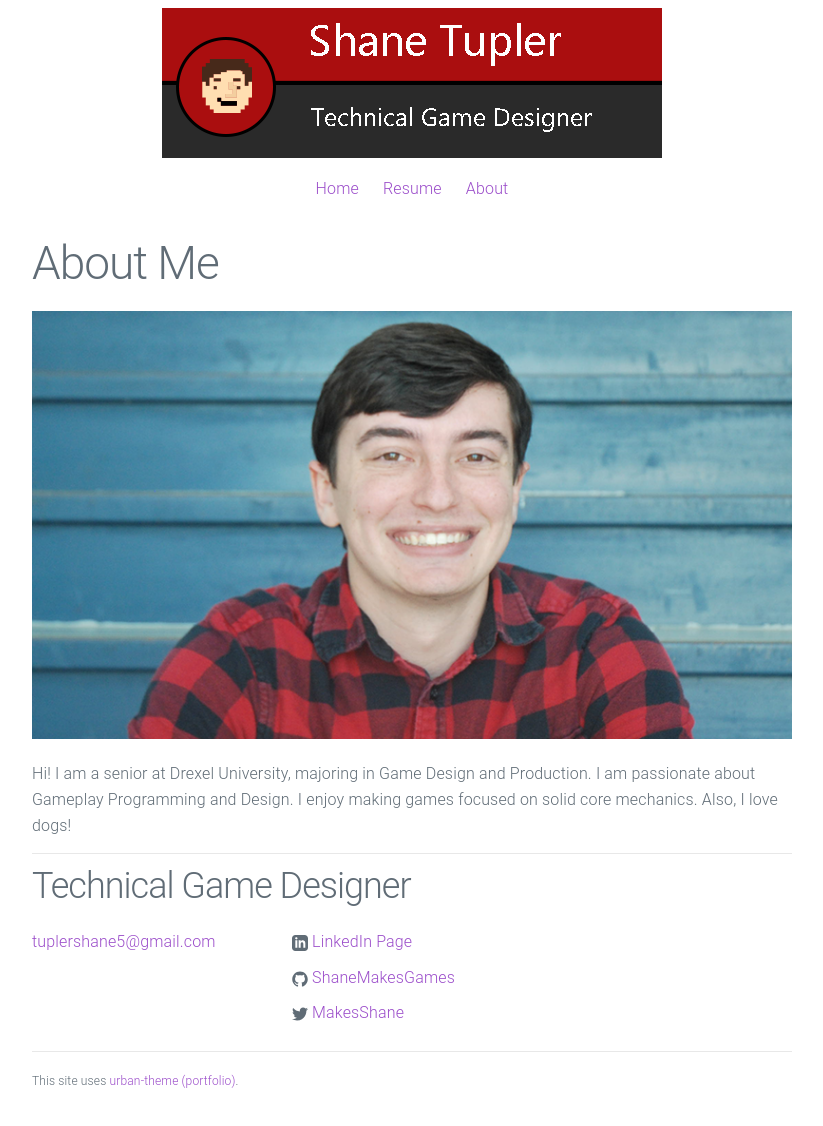
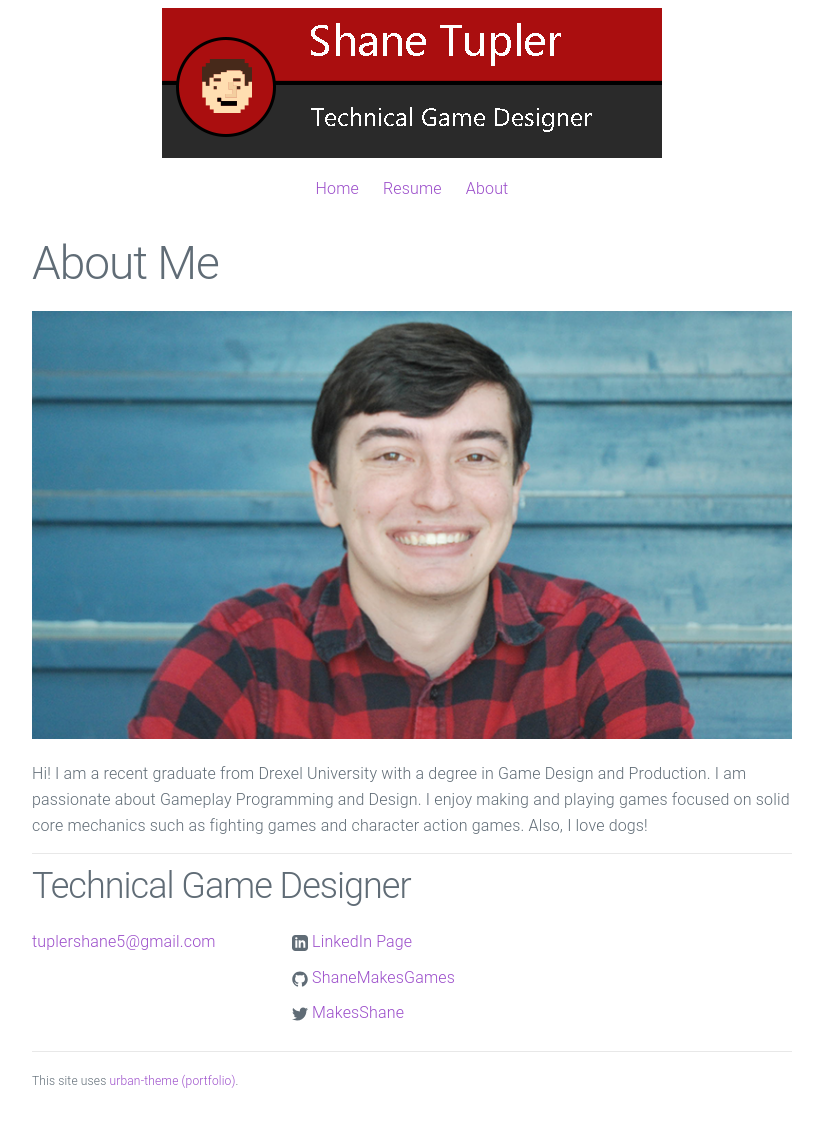
Before and after one commit to ShaneMakesGames/ShaneMakesGames.github.io, a Jekyll site: the page built from about.md, in a window 1280 px wide. Shown: the whole page, without its empty margins (228-1051 px from the left). Built offline with Jekyll 4.4.1, drawn with Linux system fonts in a browser that asks for light colours.

Commit message:
Update about.md

```diff
--- a/about.md
+++ b/about.md
@@ -6,4 +6,4 @@ permalink: /about/
 
 ![Picture 1](/assets/NewShaneProfileCropped.png)
 
-Hi! I am a senior at Drexel University, majoring in Game Design and Production. I am passionate about Gameplay Programming and Design. I enjoy making games focused on solid core mechanics. Also, I love dogs!
+Hi! I am a recent graduate from Drexel University with a degree in Game Design and Production. I am passionate about Gameplay Programming and Design. I enjoy making and playing games focused on solid core mechanics such as fighting games and character action games. Also, I love dogs!
```
